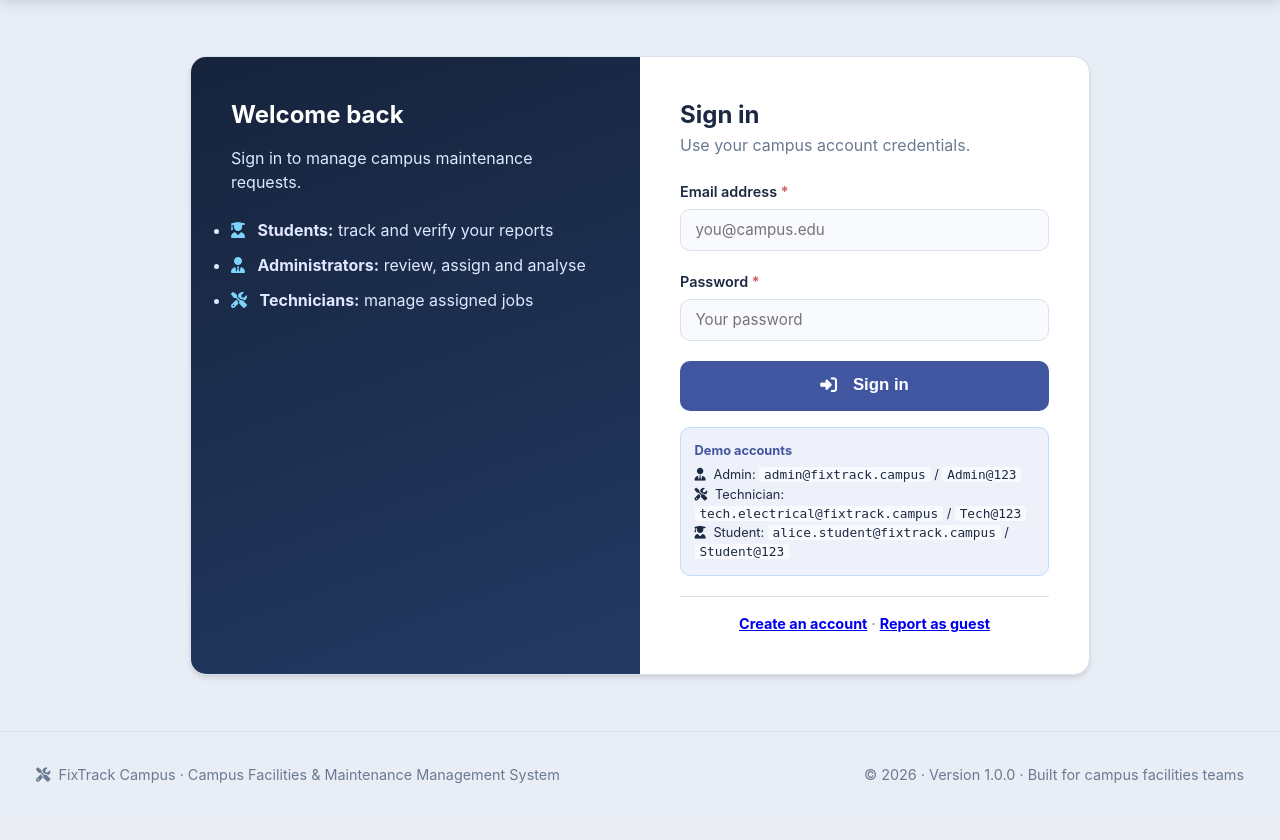
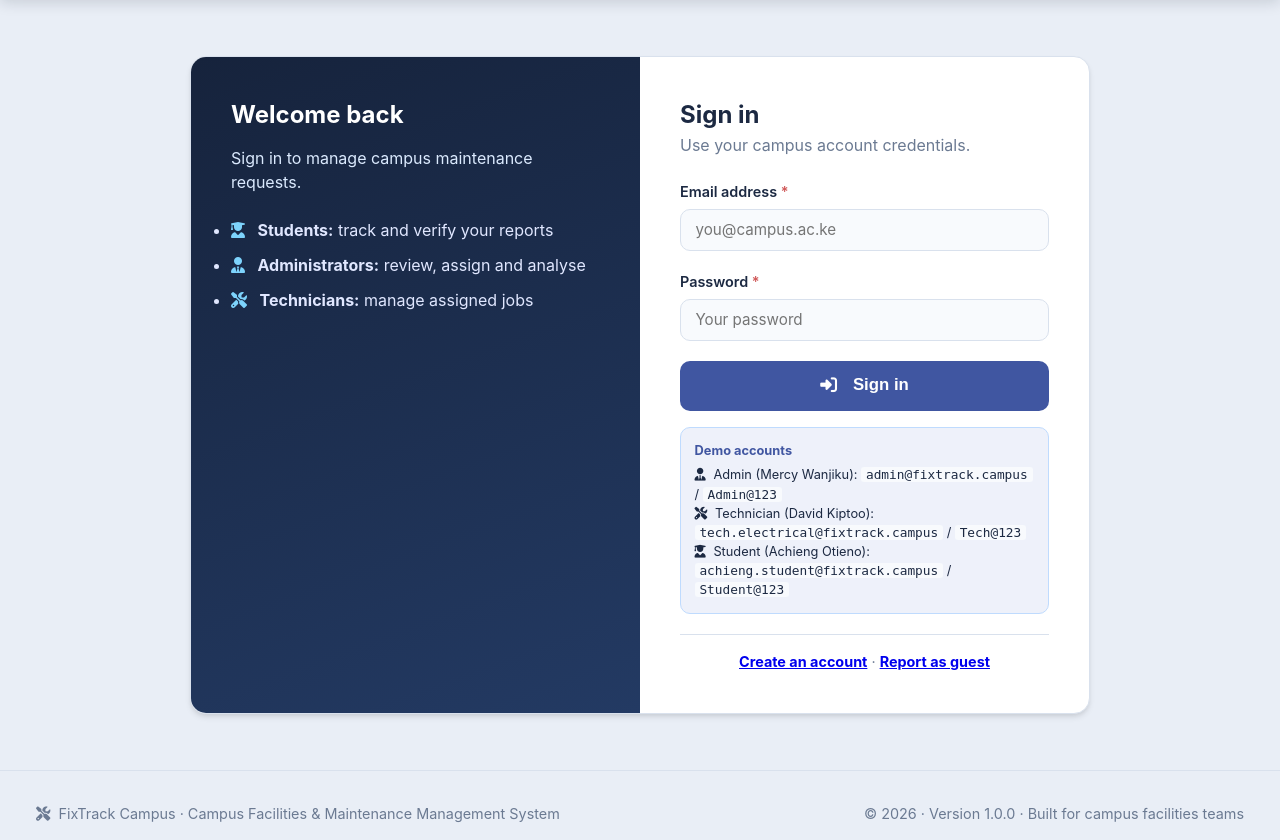
Before and after one commit to FredTechDev/FixTrack-campus, a PHP site: page /login.php in a window 1280 px wide. Shown: the part 71-911 px from the top of the page. Before the commit the page ends 854 px from the top, so only its background shows below. Run offline with PHP 8.4, Linux system fonts and the light colour scheme.

Commit message:
chore: use realistic Kenyan names in demo users and placeholders

```diff
--- a/guest-report.php
+++ b/guest-report.php
@@ -30,9 +30,9 @@ include __DIR__ . '/includes/header.php';
                 <div class="card-body">
                     <div class="form-row">
                         <div class="form-group"><label class="form-label" for="guest_name">Your name <span class="required">*</span></label>
-                            <input class="form-control" type="text" id="guest_name" name="guest_name" required data-min="2" data-max="100" data-label="Name" placeholder="e.g. Jane Doe"><div class="invalid-feedback"></div></div>
+                            <input class="form-control" type="text" id="guest_name" name="guest_name" required data-min="2" data-max="100" data-label="Name" placeholder="e.g. Wanjiku Kamau"><div class="invalid-feedback"></div></div>
                         <div class="form-group"><label class="form-label" for="guest_email">Email <span class="text-muted small">(optional)</span></label>
-                            <input class="form-control" type="email" id="guest_email" name="guest_email" data-type="email" data-label="Email" placeholder="you@example.com"><div class="invalid-feedback"></div>
+                            <input class="form-control" type="email" id="guest_email" name="guest_email" data-type="email" data-label="Email" placeholder="wanjiku@example.co.ke"><div class="invalid-feedback"></div>
                             <div class="form-hint">Only used by the facilities team if they need to contact you.</div></div>
                     </div>
                 </div>
--- a/login.php
+++ b/login.php
@@ -84,7 +84,7 @@ include __DIR__ . '/includes/header.php';
             <div class="form-group">
                 <label class="form-label" for="email">Email address <span class="required">*</span></label>
                 <input class="form-control" type="email" id="email" name="email" required
-                       data-type="email" value="<?= e($email) ?>" autocomplete="username" placeholder="you@campus.edu">
+                       data-type="email" value="<?= e($email) ?>" autocomplete="username" placeholder="you@campus.ac.ke">
                 <div class="invalid-feedback"></div>
             </div>
             <div class="form-group">
@@ -98,9 +98,9 @@ include __DIR__ . '/includes/header.php';
 
         <div class="demo-credentials">
             <strong>Demo accounts</strong>
-            <div><i class="fas fa-user-tie mr-1"></i> Admin: <code>admin@fixtrack.campus</code> / <code>Admin@123</code></div>
-            <div><i class="fas fa-screwdriver-wrench mr-1"></i> Technician: <code>tech.electrical@fixtrack.campus</code> / <code>Tech@123</code></div>
-            <div><i class="fas fa-user-graduate mr-1"></i> Student: <code>alice.student@fixtrack.campus</code> / <code>Student@123</code></div>
+            <div><i class="fas fa-user-tie mr-1"></i> Admin (Mercy Wanjiku): <code>admin@fixtrack.campus</code> / <code>Admin@123</code></div>
+            <div><i class="fas fa-screwdriver-wrench mr-1"></i> Technician (David Kiptoo): <code>tech.electrical@fixtrack.campus</code> / <code>Tech@123</code></div>
+            <div><i class="fas fa-user-graduate mr-1"></i> Student (Achieng Otieno): <code>achieng.student@fixtrack.campus</code> / <code>Student@123</code></div>
         </div>
 
         <div class="auth-alt">
--- a/register.php
+++ b/register.php
@@ -99,14 +99,14 @@ include __DIR__ . '/includes/header.php';
                 <label class="form-label" for="full_name">Full name <span class="required">*</span></label>
                 <input class="form-control" type="text" id="full_name" name="full_name" required
                        data-min="2" data-max="100" data-label="Full name"
-                       value="<?= e($old['full_name']) ?>" placeholder="e.g. Alice Walker" autocomplete="name">
+                       value="<?= e($old['full_name']) ?>" placeholder="e.g. Wanjiku Kamau" autocomplete="name">
                 <div class="invalid-feedback"></div>
             </div>
             <div class="form-group">
                 <label class="form-label" for="email">Email address <span class="required">*</span></label>
                 <input class="form-control" type="email" id="email" name="email" required
                        data-type="email" data-label="Email address"
-                       value="<?= e($old['email']) ?>" placeholder="you@university.edu" autocomplete="email">
+                       value="<?= e($old['email']) ?>" placeholder="you@university.ac.ke" autocomplete="email">
                 <div class="invalid-feedback"></div>
             </div>
             <div class="form-row">
```
Also changed, not shown: TESTING.md (+2 -2 lines), database.sql (+7 -7 lines), README.md, 1 other file.
